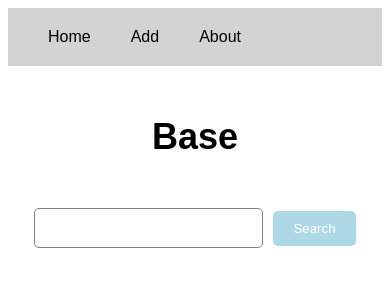
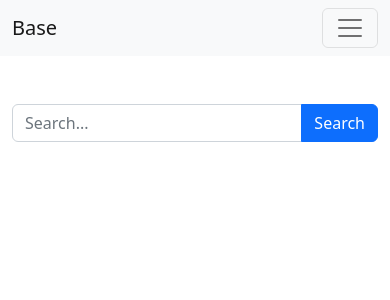
Before and after one commit to ellarupion/contact-database-php, a PHP site: page / in a window 390 px wide. Shown: the top 300 px of the page. Run offline with PHP 8.4, Linux system fonts and the light colour scheme.

Commit message:
Adaptive design
- Added the "viewport" meta tag to make the web page responsive on mobile devices.
- Changed the "navbar-expand-md" class to "navbar-expand-lg" for larger screen sizes.
- Added the "aria-controls", "aria-expanded", and "aria-label" attributes to the "navbar-toggler" button.
- Changed the indentation of the code for better readability.

```diff
--- a/index.php
+++ b/index.php
@@ -2,21 +2,46 @@
 <html>
   <head>
     <meta charset="UTF-8">
+    <meta name="viewport" content="width=device-width, initial-scale=1">
     <title>Contact base</title>
-    <link rel="stylesheet" type="text/css" href="style.css">
+    <link rel="stylesheet" type="text/css" href="https://cdn.jsdelivr.net/npm/bootstrap@5.2.3/dist/css/bootstrap.min.css">
+    <script src="https://cdn.jsdelivr.net/npm/bootstrap@5.2.3/dist/js/bootstrap.bundle.min.js"></script>
+    <style>
+      .container {
+        max-width: 960px;
+      }
+    </style>
   </head>
   <body>
-    <nav>
-      <ul>
-        <li><a href="index.php">Home</a></li>
-        <li><a href="data.php">Add</a></li>
-        <li><a href="about.php">About</a></li>
+    <nav class="navbar navbar-expand-md navbar-light bg-light">
+      <div class="container-fluid">
+        <a class="navbar-brand" href="index.php">Base</a>
+        <button class="navbar-toggler" type="button" data-bs-toggle="collapse" data-bs-target="#navbarNav">
+           <span class="navbar-toggler-icon"></span>
+      </button>
+        <div class="collapse navbar-collapse" id="navbarNav">
+          <ul class="navbar-nav">
+            <li class="nav-item">
+              <a class="nav-link" href="index.php">Home</a>
+            </li>
+            <li class="nav-item">
+              <a class="nav-link" href="data.php">Add</a>
+            </li>
+            <li class="nav-item">
+              <a class="nav-link" href="about.php">About</a>
+            </li>
           </ul>
+        </div>
+      </div>
     </nav>
-    <h1>Base</h1>
-    <form action="search.php" method="post">
-      <input type="text" name="query">
-      <input type="submit" value="Search">
+    <div class="container mt-5">
+      <div class="row">
+        <div class="col-md-6 offset-md-3">
+          <form class="mb-5" action="search.php" method="post">
+            <div class="input-group">
+              <input type="text" class="form-control" name="query" placeholder="Search...">
+              <button class="btn btn-primary" type="submit">Search</button>
+            </div>
         </form>
         <?php
           if (isset($_POST['query'])) {
@@ -51,4 +76,3 @@
           }
         ?>
       </body>
-</html>
```
Lines whose indentation alone changed are shown as unchanged.
